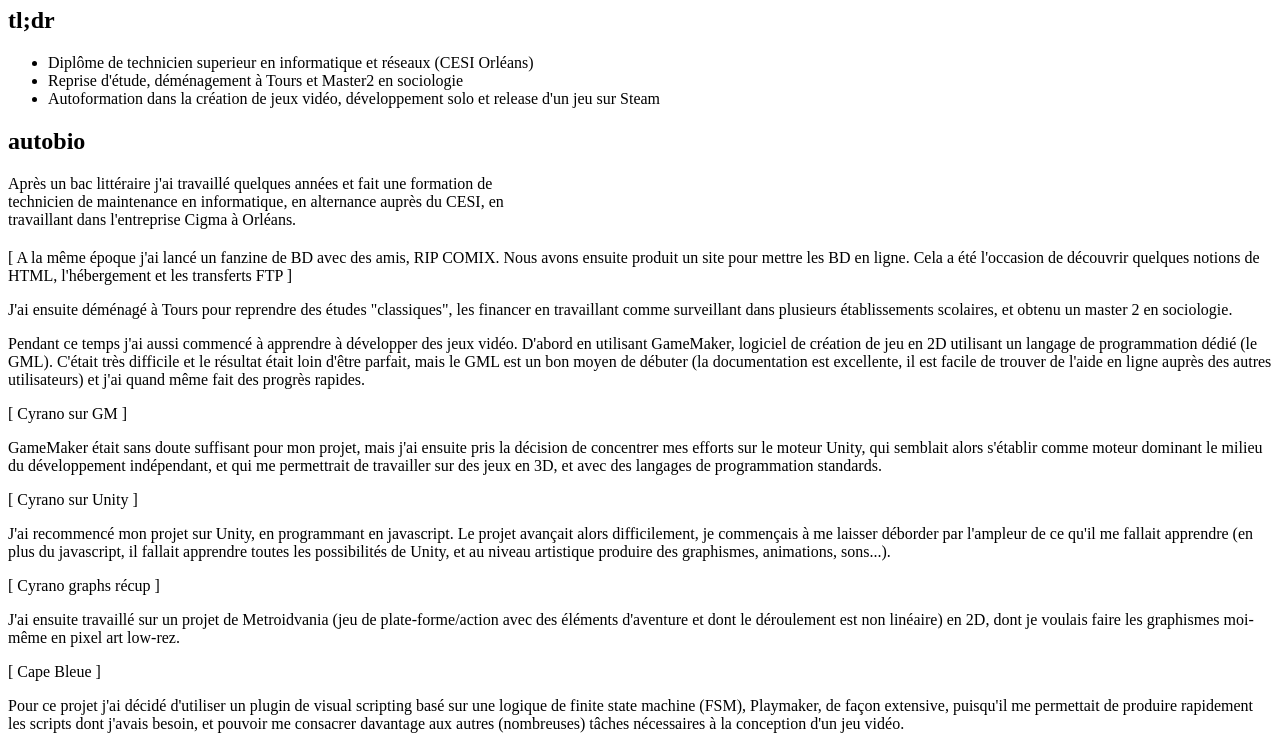
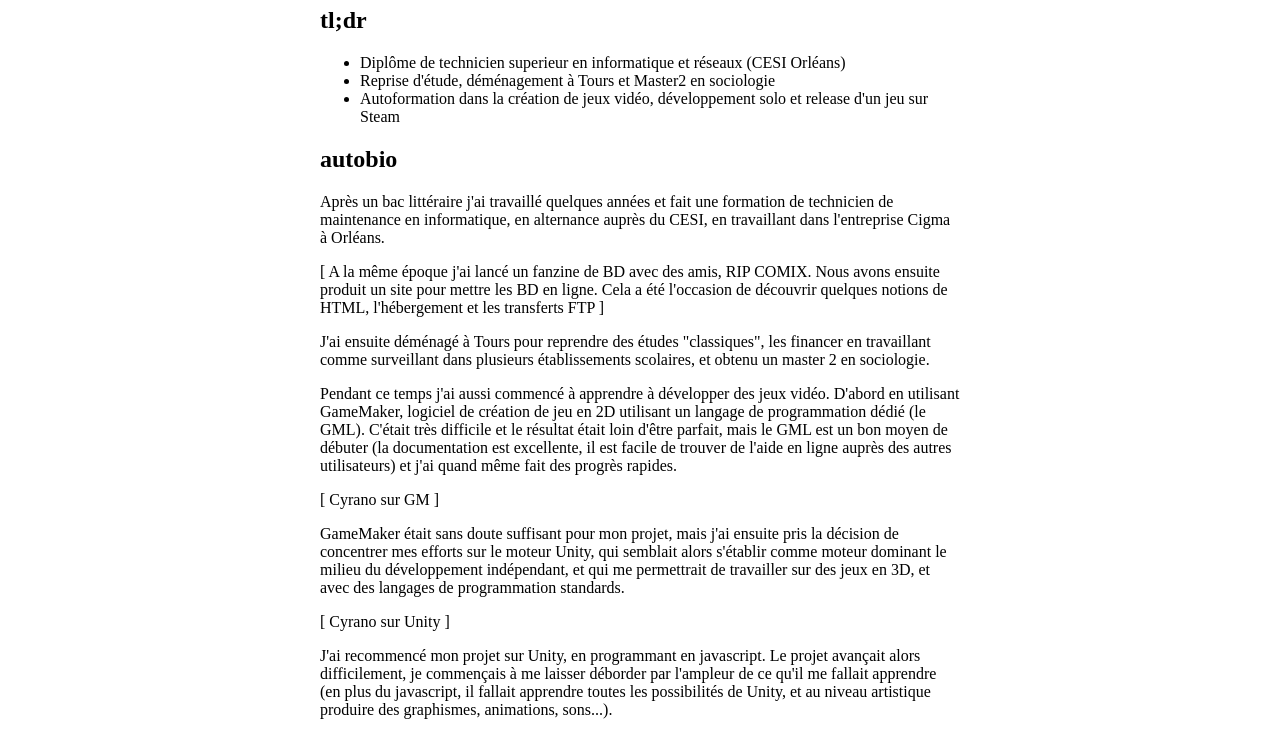
Before and after one commit to markadet0/cefim, a plain HTML site: page index.html in a window 1280 px wide. Shown: the part 73-809 px from the top of the page. Drawn offline with Linux system fonts and the light colour scheme.

Commit message:
Update style.css

```diff
--- a/style.css
+++ b/style.css
@@ -1,9 +1,14 @@
+body {
+    margin: auto;
+  width: 50%;
+}
 
+/*
 .middle {
 
   width: 500px;
   height: auto;
 
-  /* distance entre paragraphes */
   margin: 20px 0 20px 0;
 }
+*/
```
